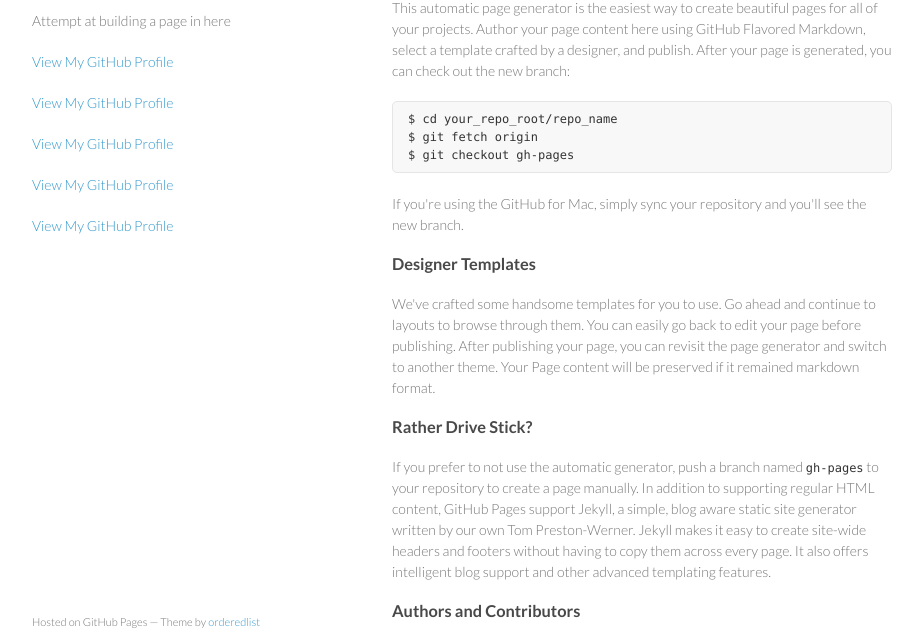
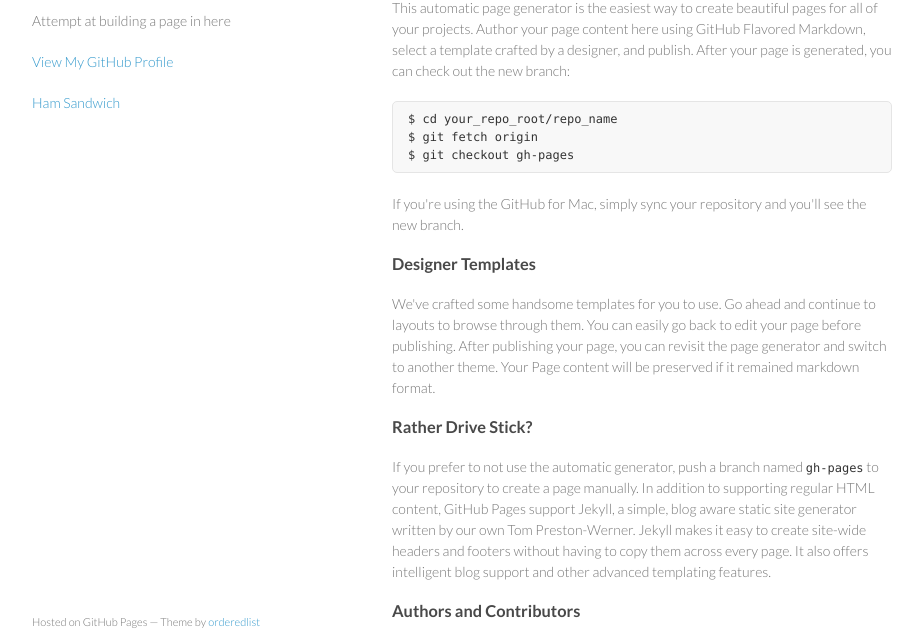
Before and after one commit to rgregoryii/rgregoryii.github.io, a plain HTML site: page index.html in a window 1280 px wide. Shown: the part 99-736 px from the top of the page, without its empty margins (178-1101 px from the left). Drawn offline with Linux system fonts and the light colour scheme.

Commit message:
This is where I continue to screw around

```diff
--- a/index.html
+++ b/index.html
@@ -20,10 +20,8 @@
 
 
         <p class="view"><a href="https://github.com/rgregoryii">View My GitHub Profile</a></p>
-        <p class="view"><a href="https://github.com/rgregoryii">View My GitHub Profile</a></p>
-        <p class="view"><a href="https://github.com/rgregoryii">View My GitHub Profile</a></p>
-        <p class="view"><a href="https://github.com/rgregoryii">View My GitHub Profile</a></p>
-        <p class="view"><a href="https://github.com/rgregoryii">View My GitHub Profile</a></p>
+        <p class="view"><a href="https://github.com/rgregoryii">Ham Sandwich</a></p>
+
 
 
       </header>
```
